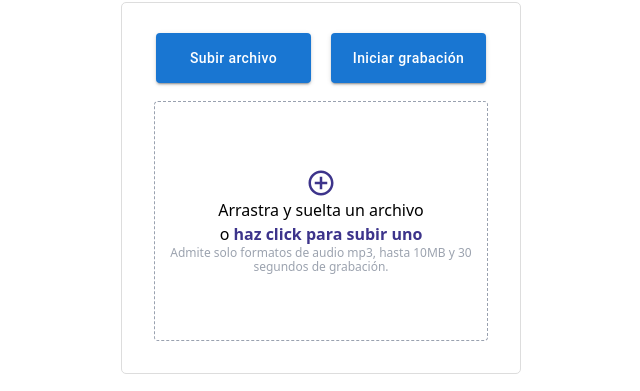
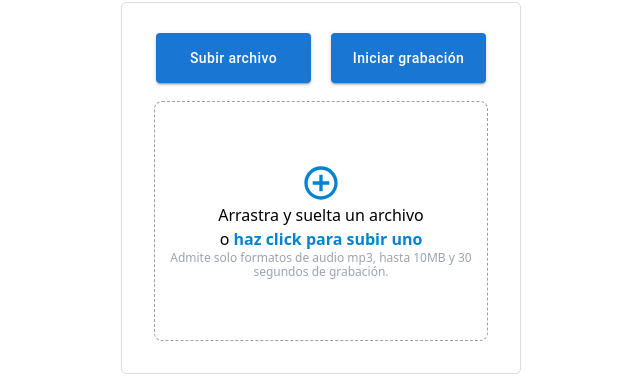
Before and after one commit to GioBits/swift-rtt, a React (Vite) app in the folder frontend/: page / in a window 1280 px wide. Shown: the part 144-535 px from the top of the page, without its empty margins (319-959 px from the left). Built offline with nearby package versions, Linux system fonts and the light colour scheme; no server answers.

Commit message:
RTT-83 CSS style

```diff
--- a/frontend/src/components/Dropzone.jsx
+++ b/frontend/src/components/Dropzone.jsx
@@ -44,17 +44,24 @@ const Dropzone = () => {
   return (
     <div
       {...getRootProps()}
-      class="border border-dashed border-gray-400 p-2 text-center rounded cursor-pointer w-full h-[240px] flex justify-center items-center box-border"
+      class="border border-dashed border-gray-400 p-2 text-center rounded-lg cursor-pointer w-full h-[240px] flex justify-center items-center box-border"
 
     >
       <input {...getInputProps()} />
       <div>
+        <div class="text-sky-600 text-center">
           <AddCircleOutlineOutlinedIcon
-            className='dropzone-icon'
+            sx={{
+              display: 'flex',
+              margin: 'auto',
+              fontSize: '40px'
+            }}
           />
+
+        </div>
           <div>
           <p style={{ color: 'black', fontSize: '1rem' }}>
-            Arrastra y suelta un archivo <br />o <b className='dropzone-bold'>haz click para subir uno</b>
+            Arrastra y suelta un archivo <br />o <b class="text-sky-600">haz click para subir uno</b>
           </p>
           <span className='dropzone-span'>
             Admite solo formatos de audio mp3, hasta 10MB y 30 segundos de grabación.
```
